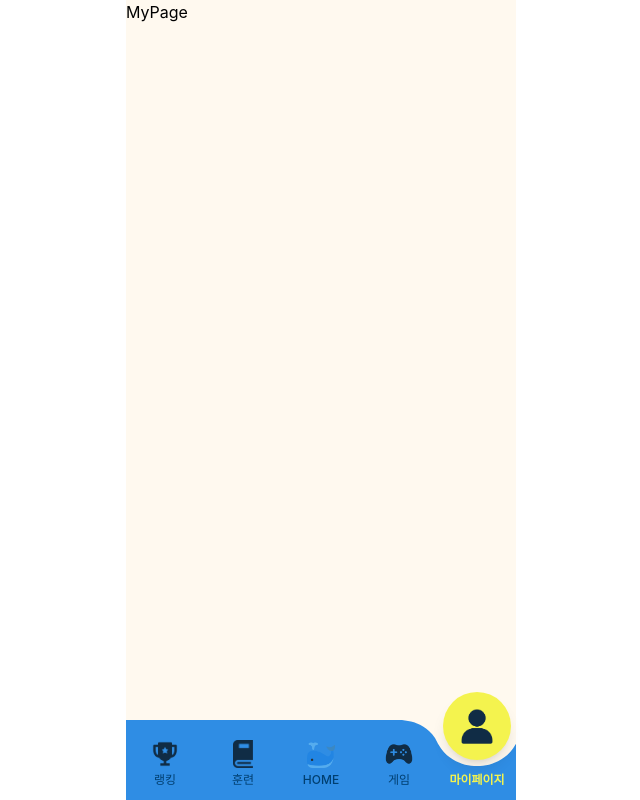
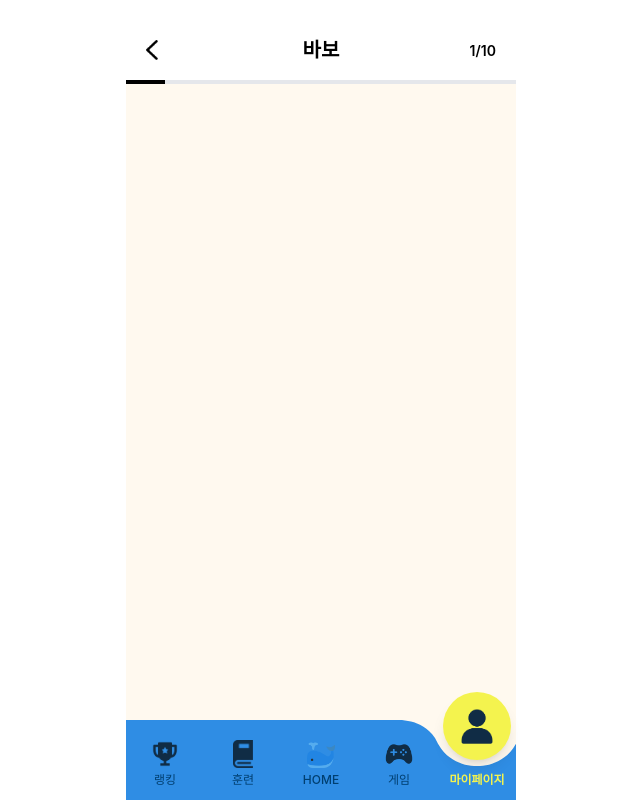
Before and after one commit to READLE-SKTHON/readle-fe, a React (Vite) app: page /my in a window 1280 px wide. Shown: the whole page, without its empty margins (319-959 px from the left). Built offline with nearby package versions, Linux system fonts and the light colour scheme.

Commit message:
✨ feat: 공통 Header 컴포넌트 추가 및 뒤로가기 아이콘 적용

```diff
--- /dev/null
+++ b/src/components/common/header/Header.tsx
@@ -0,0 +1,49 @@
+import { useNavigate } from "react-router-dom";
+
+import chevronLeftIcon from "@/assets/icons/chevronLeftIcon.png";
+
+type HeaderProps = {
+  title: string;
+  current?: number;
+  total?: number;
+};
+
+export default function Header({ title, current, total }: HeaderProps) {
+  const navigate = useNavigate();
+
+  const hasProgress = current !== undefined && total !== undefined;
+
+  return (
+    <header className="w-full bg-white">
+      <div className="relative flex h-20 items-center justify-center px-5 pt-5">
+        <button
+          type="button"
+          onClick={() => navigate(-1)}
+          className="absolute left-5 text-2xl"
+          aria-label="뒤로가기"
+        >
+          <img src={chevronLeftIcon} className="w-3"></img>
+        </button>
+
+        <h1 className="text-[20px] text-base font-semibold">{title}</h1>
+
+        {hasProgress && (
+          <span className="absolute right-5 text-[14px] font-semibold">
+            {current}/{total}
+          </span>
+        )}
+      </div>
+
+      {hasProgress && (
+        <div className="h-1 w-full bg-gray-200">
+          <div
+            className="h-full bg-black"
+            style={{
+              width: `${(current / total) * 100}%`,
+            }}
+          />
+        </div>
+      )}
+    </header>
+  );
+}
--- a/src/pages/my/MyPage.tsx
+++ b/src/pages/my/MyPage.tsx
@@ -1,3 +1,9 @@
+import Header from "@/components/common/header/Header";
+
 export default function MyPage() {
-  return <div>MyPage</div>;
+  return (
+    <div>
+      <Header title="바보" current={1} total={10}></Header>
+    </div>
+  );
 }
```
Also changed, not shown: src/assets/icons/chevronLeftIcon.png (added).
